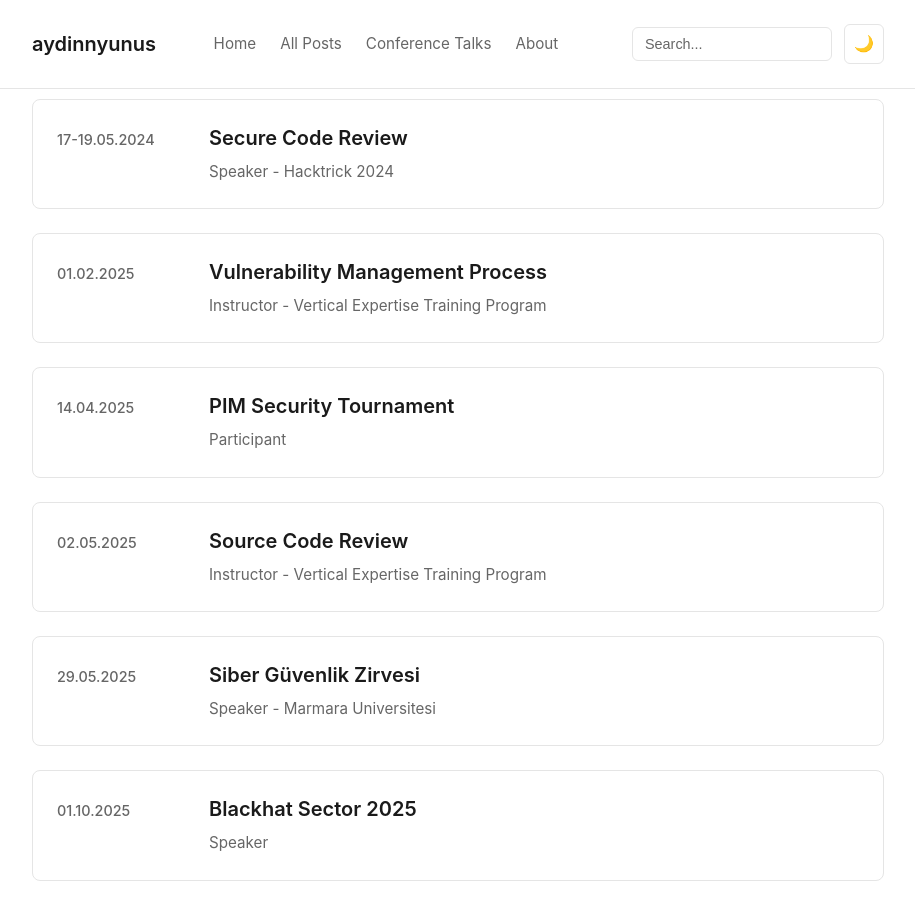
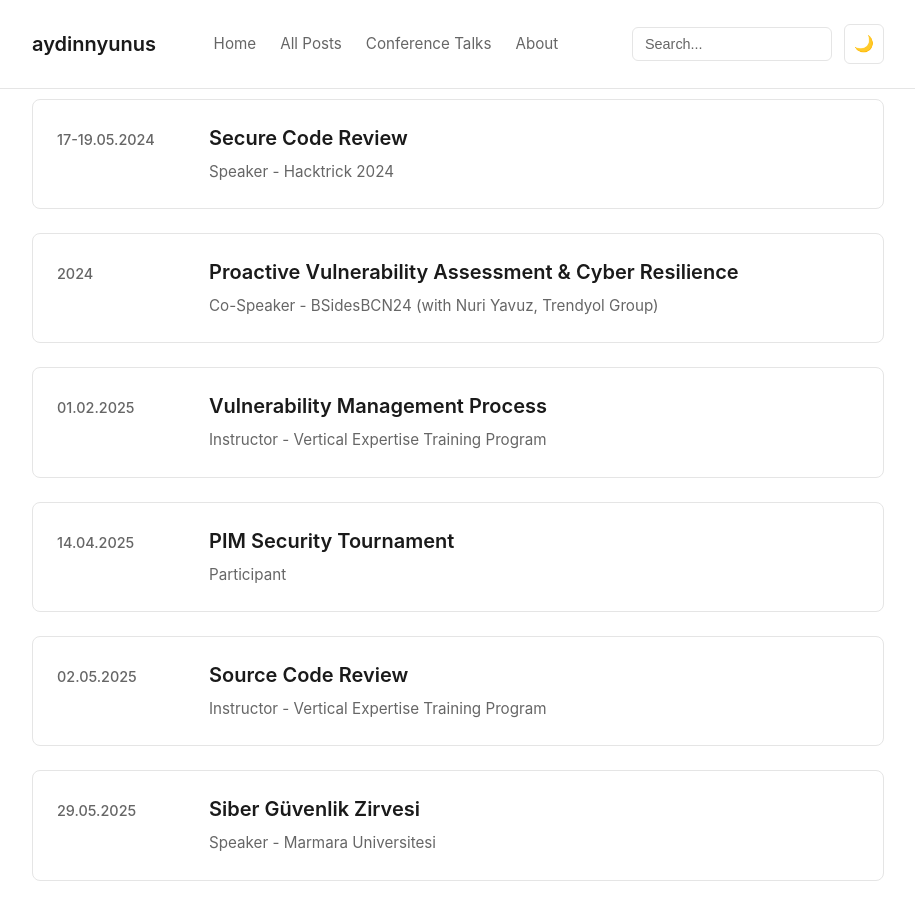
Before and after one commit to aydinnyunus/aydinnyunus.github.io, a Jekyll site: the page built from talks.html, in a window 1280 px wide and 900 px high, scrolled down 367 px. Shown: the whole window, without its empty margins (182-1097 px from the left). Built offline with Jekyll 4.4.1, drawn with Linux system fonts in a browser that asks for light colours.

Commit message:
Add BSidesBCN24 talk on proactive vulnerability assessment

```diff
--- a/talks.html
+++ b/talks.html
@@ -27,6 +27,18 @@ title: Conference Talks
         <div class="talk-content">
           <h3 class="talk-title">Secure Code Review</h3>
           <p class="talk-role">Speaker - Hacktrick 2024</p>
+        </div>
+      </div>
+
+      <div class="talk-item">
+        <div class="talk-date">2024</div>
+        <div class="talk-content">
+          <h3 class="talk-title">
+            <a href="https://lnkd.in/d2XwtVq5" target="_blank" rel="noopener noreferrer">
+              Proactive Vulnerability Assessment & Cyber Resilience
+            </a>
+          </h3>
+          <p class="talk-role">Co-Speaker - BSidesBCN24 (with Nuri Yavuz, Trendyol Group)</p>
         </div>
       </div>
 
```
